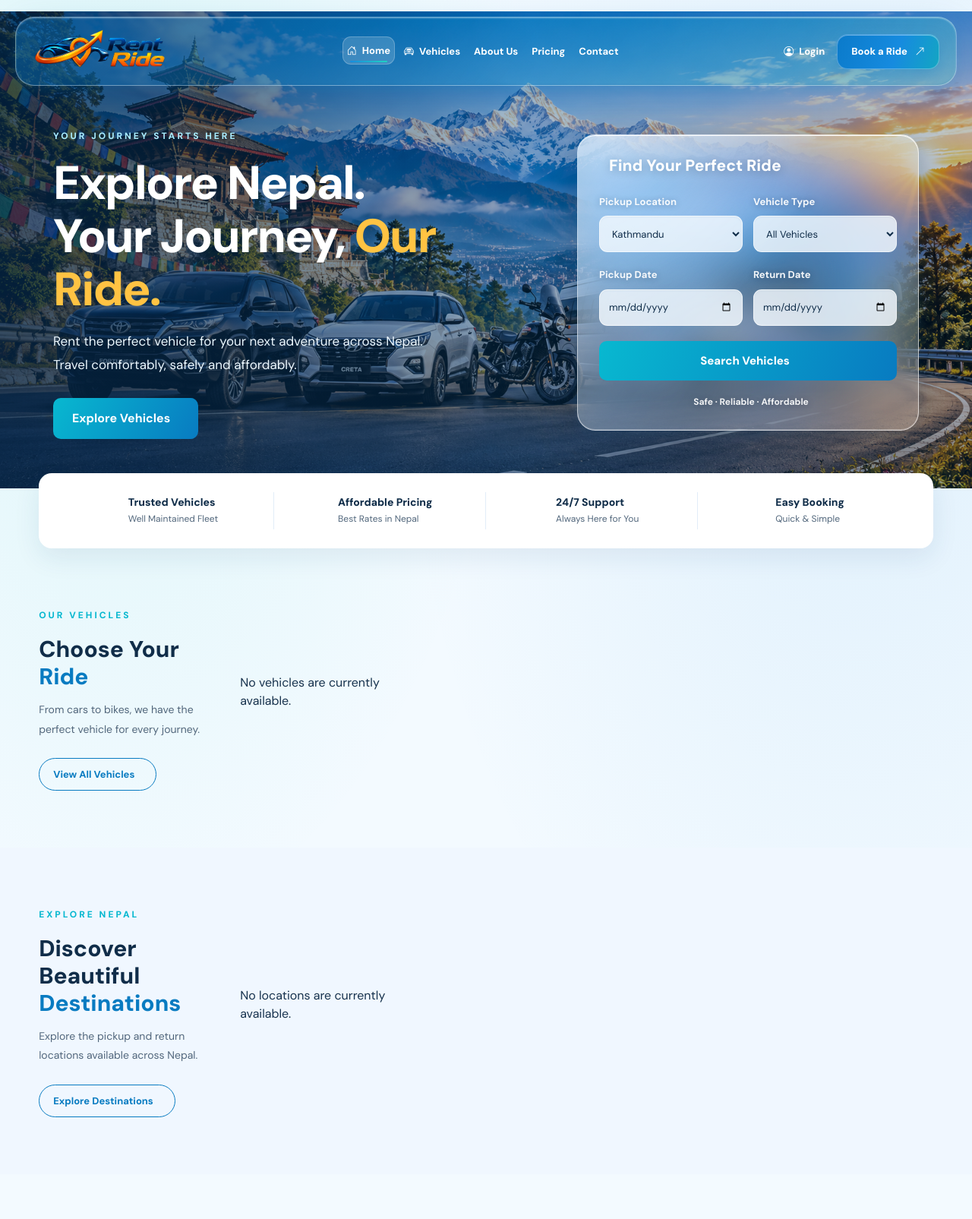
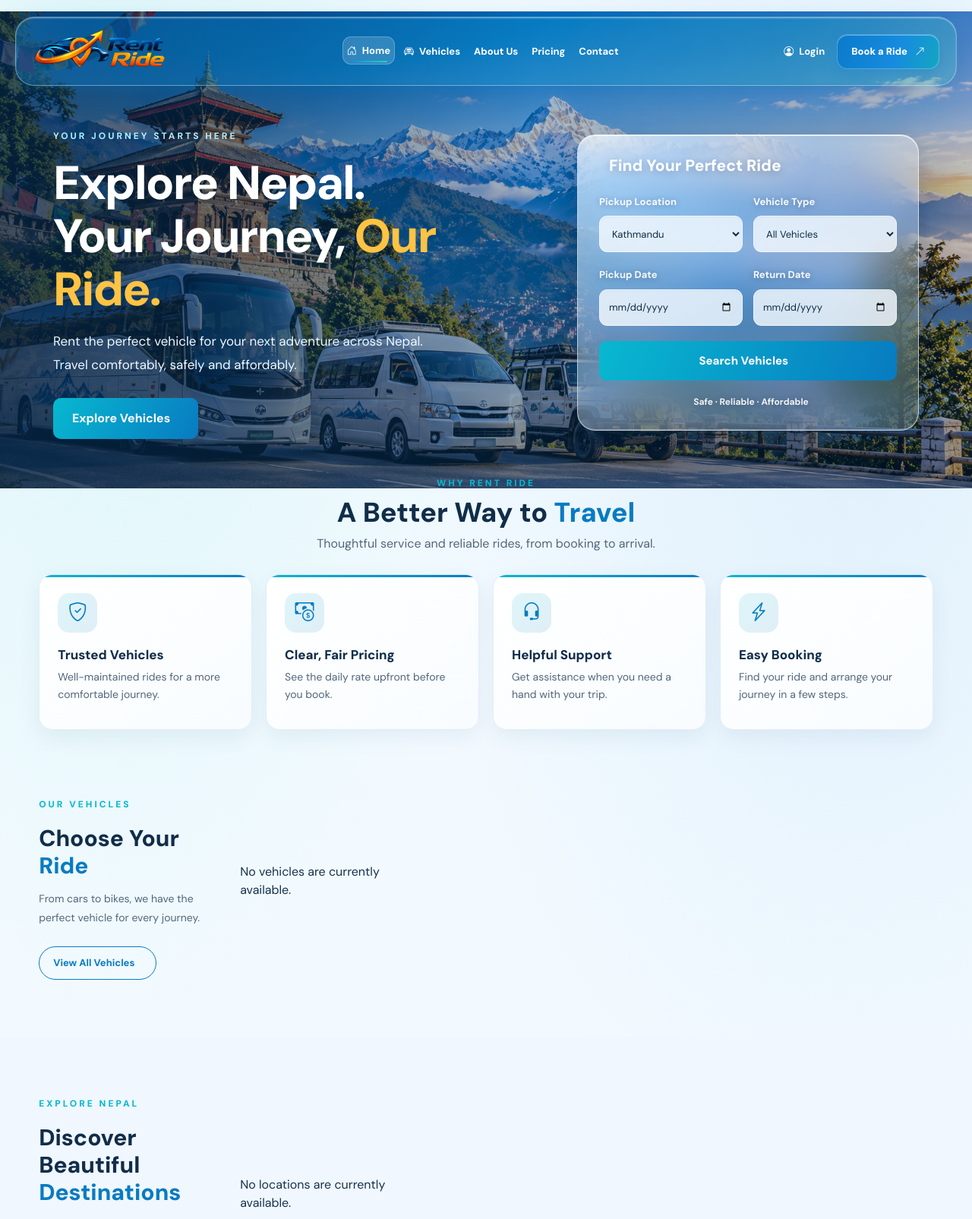
Before and after one commit to rayhaan8848/RentRide, a Django app: page / in a window 1280 px wide. Shown: the top 1605 px of the page at 76% size. Run offline with Django 5.2, Linux system fonts and the light colour scheme; data that the repository does not hold is empty.

Commit message:
frontend animations

```diff
--- a/main/static/css/home.css
+++ b/main/static/css/home.css
@@ -30,7 +30,7 @@ html {
             rgba(5, 39, 72, .78),
             rgba(5, 66, 115, .35) 55%,
             rgba(4, 41, 77, .25)),
-        url("../images/bg.png") center 55% / cover no-repeat;
+        url("../images/background.png") center 55% / cover no-repeat;
 }
 
 .hero-overlay {
@@ -111,6 +111,31 @@ html {
     box-shadow: 0 10px 25px rgba(0, 130, 200, .3);
 }
 
+.primary-btn i,
+.search-btn i,
+.outline-btn i,
+.book-btn i,
+.cta-btn i {
+    display: inline-block;
+    transition: transform .22s ease;
+}
+
+.primary-btn:hover i,
+.search-btn:hover i,
+.outline-btn:hover i,
+.book-btn:hover i,
+.cta-btn:hover i {
+    transform: translateX(3px);
+}
+
+.primary-btn:active,
+.search-btn:active,
+.outline-btn:active,
+.book-btn:active,
+.cta-btn:active {
+    transform: scale(.98);
+}
+
 
 /* =========================================
    BOOKING FORM
@@ -269,44 +294,125 @@ html {
     position: relative;
     z-index: 3;
     width: min(1200px, 92%);
-    margin: -20px auto 65px;
-    background: white;
-    border-radius: 17px;
-    box-shadow: 0 12px 35px rgba(20, 70, 110, .09);
-    padding: 25px 30px;
+    margin: -20px auto 75px;
+}
+
+.benefits-heading {
+    margin-bottom: 28px;
+    text-align: center;
+}
+
+.benefits-heading .section-tag {
+    margin-bottom: 8px;
+}
+
+.benefits-heading h2 {
+    color: var(--dark);
+    font-size: clamp(26px, 3vw, 36px);
+    font-weight: 800;
+    margin: 0 0 8px;
+}
+
+.benefits-heading h2 span {
+    color: var(--primary);
+}
+
+.benefits-heading p {
+    color: var(--text);
+    margin: 0;
+}
+
+.benefits-grid {
     display: grid;
-    grid-template-columns: repeat(4, 1fr);
+    grid-template-columns: repeat(4, minmax(0, 1fr));
+    gap: 18px;
 }
 
 .benefit-item {
+    min-height: 205px;
+    position: relative;
+    overflow: hidden;
     display: flex;
-    align-items: center;
-    justify-content: center;
-    gap: 15px;
-    padding: 5px 15px;
-    border-right: 1px solid var(--border);
+    flex-direction: column;
+    align-items: flex-start;
+    padding: 24px;
+    border: 1px solid var(--border);
+    border-radius: 18px;
+    background: linear-gradient(145deg, #ffffff, #f8fcff);
+    box-shadow: 0 10px 28px rgba(20, 70, 110, .07);
+    transition: border-color .25s ease, box-shadow .25s ease, transform .25s ease;
 }
 
-.benefit-item:last-child {
-    border-right: none;
+.benefit-item::before {
+    position: absolute;
+    inset: 0 auto auto 0;
+    width: 100%;
+    height: 3px;
+    background: linear-gradient(90deg, var(--secondary), var(--primary));
+    content: "";
 }
 
-.benefit-item>i {
-    color: var(--primary);
-    font-size: 28px;
+.benefit-item:hover {
+    transform: translateY(-5px);
+    border-color: rgba(8, 123, 193, .3);
+    box-shadow: 0 18px 35px rgba(20, 70, 110, .13);
 }
 
-.benefit-item h4 {
+.benefit-icon {
+    width: 52px;
+    height: 52px;
+    display: grid;
+    place-items: center;
+    margin-bottom: 19px;
+    border-radius: 15px;
+    background: linear-gradient(135deg, rgba(8, 184, 208, .13), rgba(8, 123, 193, .12));
+    color: var(--primary);
+    font-size: 25px;
+    transition: transform .25s ease, background .25s ease;
+}
+
+.benefit-item:hover .benefit-icon {
+    transform: rotate(-6deg) scale(1.06);
+    background: linear-gradient(135deg, rgba(8, 184, 208, .22), rgba(8, 123, 193, .2));
+}
+
+.benefit-item h3 {
     color: var(--dark);
-    font-size: 14px;
+    font-size: 17px;
     font-weight: 800;
-    margin: 0 0 5px;
+    margin: 0 0 8px;
 }
 
 .benefit-item p {
     color: var(--text);
-    font-size: 12px;
+    font-size: 14px;
+    line-height: 1.65;
     margin: 0;
+}
+
+.motion-reveal {
+    opacity: 0;
+    transform: translate3d(0, 24px, 0);
+    transition: opacity .7s ease, transform .7s cubic-bezier(.2, .75, .25, 1),
+        border-color .25s ease, box-shadow .25s ease;
+    transition-delay: var(--motion-delay, 0ms);
+}
+
+.motion-reveal.is-visible {
+    opacity: 1;
+    transform: translate3d(0, 0, 0);
+}
+
+.benefit-item.motion-reveal.is-visible:hover {
+    transform: translateY(-5px);
+}
+
+@media (prefers-reduced-motion: reduce) {
+    .motion-reveal {
+        opacity: 1;
+        transform: none;
+        transition: none;
+    }
 }
 
 
--- a/main/static/css/style.css
+++ b/main/static/css/style.css
@@ -283,6 +283,10 @@ a {
     color: #fff;
     box-shadow: 0 12px 27px rgba(8, 118, 197, 0.34);
     transform: translateY(-3px);
+}
+
+.nav-cta:active {
+    transform: scale(0.98);
 }
 
 .nav-cta:hover::before {
--- /dev/null
+++ b/main/static/js/home.js
@@ -0,0 +1,109 @@
+(() => {
+    const reducedMotion = window.matchMedia("(prefers-reduced-motion: reduce)").matches;
+    const revealGroups = [
+        {
+            selector: ".benefits-heading, .vehicles-section .section-intro, .destinations-section .section-intro, .cta-content, .main-footer .container",
+            stagger: 0,
+        },
+        { selector: ".benefit-item", stagger: 110 },
+        { selector: ".vehicle-card", stagger: 100 },
+        { selector: ".destination-card", stagger: 90 },
+    ];
+
+    if (reducedMotion) {
+        return;
+    }
+
+    const gsap = window.gsap;
+    const scrollTrigger = window.ScrollTrigger;
+
+    if (gsap && scrollTrigger) {
+        gsap.registerPlugin(scrollTrigger);
+
+        const intro = gsap.timeline({ defaults: { ease: "power3.out" } });
+        intro.fromTo("main", { autoAlpha: 0 }, { autoAlpha: 1, duration: 0.55, ease: "power1.out" });
+        intro.fromTo(".hero-tag", { autoAlpha: 0, y: 16 }, { autoAlpha: 1, y: 0, duration: 0.5 }, 0.08);
+        intro.fromTo(".hero-content h1", { autoAlpha: 0, y: 22 }, { autoAlpha: 1, y: 0, duration: 0.7 }, 0.18);
+        intro.fromTo(".hero-content p", { autoAlpha: 0, y: 18 }, { autoAlpha: 1, y: 0, duration: 0.6 }, 0.32);
+        intro.fromTo(".hero-buttons", { autoAlpha: 0, y: 14 }, { autoAlpha: 1, y: 0, duration: 0.55 }, 0.44);
+        intro.fromTo(".booking-card", { autoAlpha: 0, x: 22 }, { autoAlpha: 1, x: 0, duration: 0.7 }, 0.25);
+
+        revealGroups.forEach(({ selector, stagger }) => {
+            const elements = gsap.utils.toArray(selector);
+            if (!elements.length) {
+                return;
+            }
+
+            const trigger = elements[0].closest(
+                ".benefits-section, .vehicles-section, .destinations-section, .cta-section, .main-footer"
+            ) || elements[0];
+
+            gsap.fromTo(
+                elements,
+                { autoAlpha: 0, y: 24 },
+                {
+                    autoAlpha: 1,
+                    y: 0,
+                    duration: 0.7,
+                    ease: "power3.out",
+                    stagger: stagger / 1000,
+                    scrollTrigger: {
+                        trigger,
+                        start: "top 84%",
+                        once: true,
+                    },
+                }
+            );
+        });
+
+        gsap.utils.toArray(".vehicle-image img, .destination-card img").forEach((image) => {
+            const card = image.closest(".vehicle-card, .destination-card");
+            gsap.fromTo(
+                image,
+                { autoAlpha: 0.78, scale: 1.045 },
+                {
+                    autoAlpha: 1,
+                    scale: 1,
+                    duration: 0.9,
+                    ease: "power2.out",
+                    scrollTrigger: {
+                        trigger: card,
+                        start: "top 88%",
+                        once: true,
+                    },
+                }
+            );
+        });
+
+        window.addEventListener("load", () => scrollTrigger.refresh(), { once: true });
+        return;
+    }
+
+    if (!("IntersectionObserver" in window)) {
+        return;
+    }
+
+    const observer = new IntersectionObserver((entries, activeObserver) => {
+        entries.forEach((entry) => {
+            if (entry.isIntersecting) {
+                entry.target.classList.add("is-visible");
+                activeObserver.unobserve(entry.target);
+            }
+        });
+    }, { threshold: 0.12 });
+
+    revealGroups.forEach(({ selector, stagger }) => {
+        document.querySelectorAll(selector).forEach((element, index) => {
+            element.classList.add("motion-reveal");
+            element.style.setProperty("--motion-delay", `${Math.min(index * stagger, 360)}ms`);
+            observer.observe(element);
+        });
+    });
+
+    document.querySelectorAll(".hero-tag, .hero-content h1, .hero-content p, .hero-buttons, .booking-card")
+        .forEach((element, index) => {
+            element.classList.add("motion-reveal");
+            element.style.setProperty("--motion-delay", `${index * 100}ms`);
+            observer.observe(element);
+        });
+})();
--- a/main/templates/main/home.html
+++ b/main/templates/main/home.html
@@ -99,40 +99,47 @@
 <!-- BENEFITS SECTION -->
 <section class="benefits-section">
 
-    <div class="benefit-item">
-        <i class="fa-solid fa-shield-halved"></i>
-        <div>
-            <h4>Trusted Vehicles</h4>
-            <p>Well Maintained Fleet</p>
-        </div>
+    <div class="benefits-heading">
+        <span class="section-tag">WHY RENT RIDE</span>
+        <h2>A Better Way to <span>Travel</span></h2>
+        <p>Thoughtful service and reliable rides, from booking to arrival.</p>
     </div>
 
-    <div class="benefit-item">
-        <i class="fa-solid fa-tag"></i>
-        <div>
-            <h4>Affordable Pricing</h4>
-            <p>Best Rates in Nepal</p>
-        </div>
-    </div>
+    <div class="benefits-grid">
+        <article class="benefit-item">
+            <span class="benefit-icon" aria-hidden="true">
+                <i class="bi bi-shield-check"></i>
+            </span>
+            <h3>Trusted Vehicles</h3>
+            <p>Well-maintained rides for a more comfortable journey.</p>
+        </article>
 
-    <div class="benefit-item">
-        <i class="fa-solid fa-headset"></i>
-        <div>
-            <h4>24/7 Support</h4>
-            <p>Always Here for You</p>
-        </div>
-    </div>
+        <article class="benefit-item">
+            <span class="benefit-icon" aria-hidden="true">
+                <i class="bi bi-cash-coin"></i>
+            </span>
+            <h3>Clear, Fair Pricing</h3>
+            <p>See the daily rate upfront before you book.</p>
+        </article>
 
-    <div class="benefit-item">
-        <i class="fa-solid fa-location-dot"></i>
-        <div>
-            <h4>Easy Booking</h4>
-            <p>Quick & Simple</p>
-        </div>
+        <article class="benefit-item">
+            <span class="benefit-icon" aria-hidden="true">
+                <i class="bi bi-headset"></i>
+            </span>
+            <h3>Helpful Support</h3>
+            <p>Get assistance when you need a hand with your trip.</p>
+        </article>
+
+        <article class="benefit-item">
+            <span class="benefit-icon" aria-hidden="true">
+                <i class="bi bi-lightning-charge"></i>
+            </span>
+            <h3>Easy Booking</h3>
+            <p>Find your ride and arrange your journey in a few steps.</p>
+        </article>
     </div>
 
 </section>
-
 
 <!-- VEHICLES SECTION -->
 <section class="vehicles-section" id="vehicles">
@@ -243,3 +250,9 @@
 </section>
 
 {% endblock %}
+
+{% block extra_js %}
+<script src="https://cdn.jsdelivr.net/npm/gsap@3.13.0/dist/gsap.min.js" defer></script>
+<script src="https://cdn.jsdelivr.net/npm/gsap@3.13.0/dist/ScrollTrigger.min.js" defer></script>
+<script src="{% static 'js/home.js' %}" defer></script>
+{% endblock %}
```
Also changed, not shown: other parts of main/static/css/home.css (+26 -20 lines), main/static/images/background.png (added).
